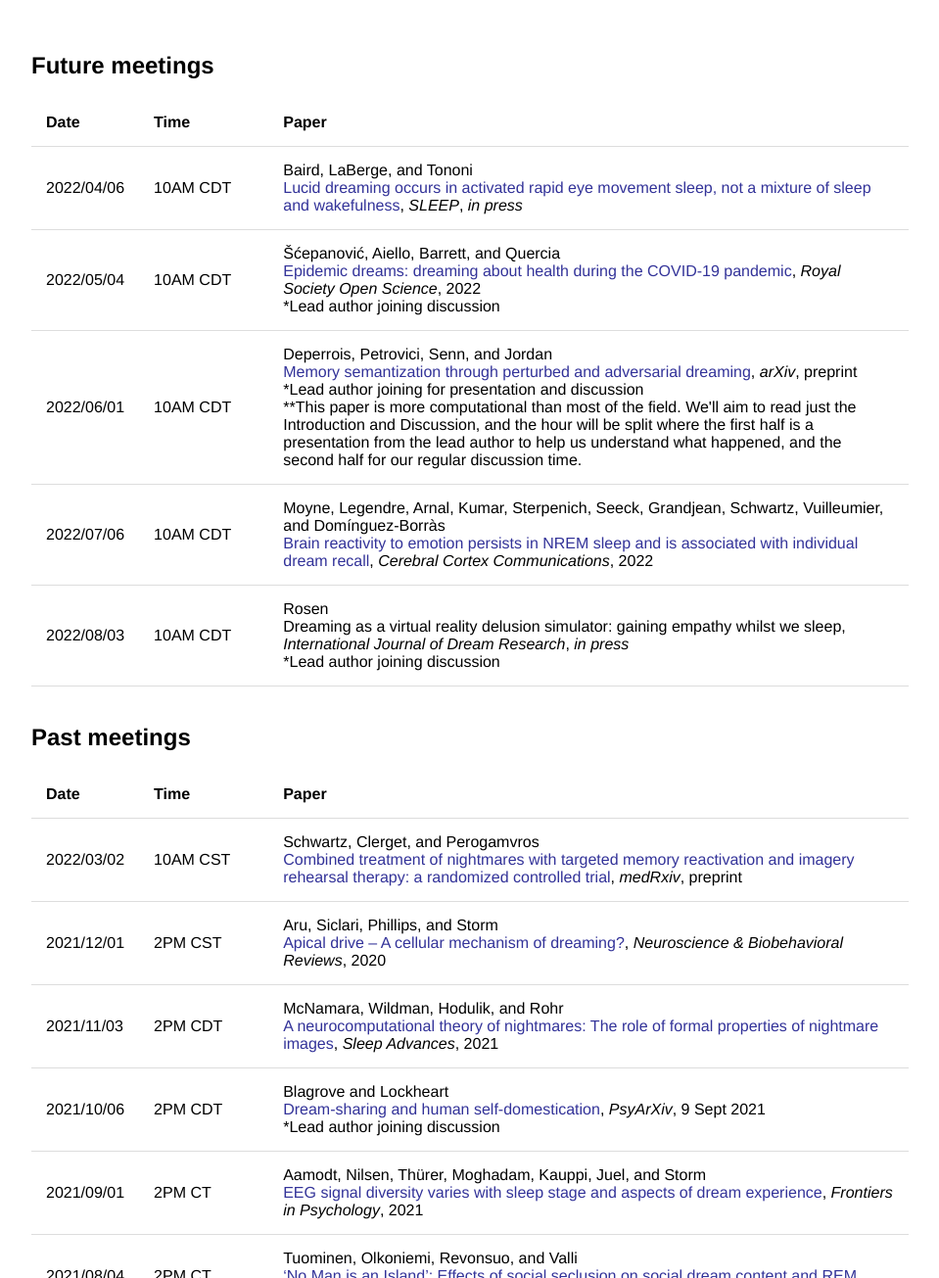
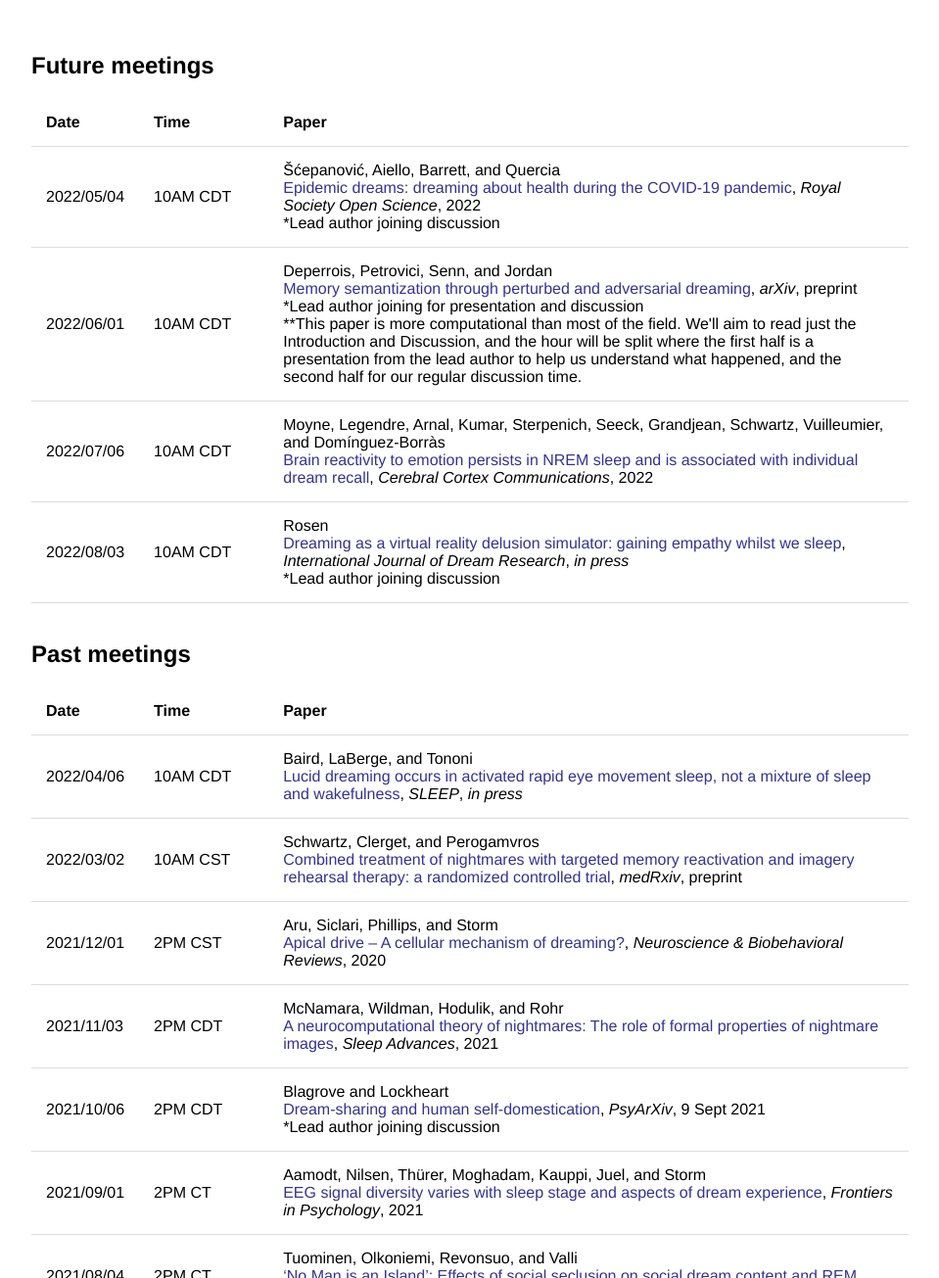
Before and after one commit to remrama/remrama.github.io, a Jekyll site: the page built from drrc/index.html, in a window 1280 px wide and 1400 px high, scrolled down 521 px, cut to the strip 95-1400 px from the top of the window. Shown: the whole strip at 98% size, without its empty margins (160-1119 px from the left). Built offline with Jekyll 4.4.1, drawn with Linux system fonts in a browser that asks for light colours; some of the changed lines change nothing that is shown.

Commit message:
Update index.html

```diff
--- a/drrc/index.html
+++ b/drrc/index.html
@@ -37,11 +37,6 @@ title: DRRC
             <th>Paper</th>
         </tr>
         <tr>
-            <td>2022/04/06</td>
-            <td>10AM CDT</td>
-            <td>Baird, LaBerge, and Tononi<br><a href="https://doi.org/10.1093/sleep/zsab294">Lucid dreaming occurs in activated rapid eye movement sleep, not a mixture of sleep and wakefulness</a>, <i>SLEEP</i>, <i>in press</i></td>
-        </tr>
-        <tr>
             <td>2022/05/04</td>
             <td>10AM CDT</td>
             <td>Šćepanović, Aiello, Barrett, and Quercia<br><a href="https://doi.org/10.1098/rsos.211080">Epidemic dreams: dreaming about health during the COVID-19 pandemic</a>, <i>Royal Society Open Science</i>, 2022<br>*Lead author joining discussion</td>
@@ -59,7 +54,7 @@ title: DRRC
         <tr>
             <td>2022/08/03</td>
             <td>10AM CDT</td>
-            <td>Rosen<br>Dreaming as a virtual reality delusion simulator: gaining empathy whilst we sleep, <i>International Journal of Dream Research</i>, <em>in press</em><br>*Lead author joining discussion</td>
+            <td>Rosen<br><a href="https://doi.org/10.11588/ijodr.2022.1.83147">Dreaming as a virtual reality delusion simulator: gaining empathy whilst we sleep</a>, <i>International Journal of Dream Research</i>, <em>in press</em><br>*Lead author joining discussion</td>
         </tr>
     </table>
 
@@ -76,6 +71,11 @@ title: DRRC
             <th>Date</th>
             <th>Time</th>
             <th>Paper</th>
+        </tr>
+        <tr>
+            <td>2022/04/06</td>
+            <td>10AM CDT</td>
+            <td>Baird, LaBerge, and Tononi<br><a href="https://doi.org/10.1093/sleep/zsab294">Lucid dreaming occurs in activated rapid eye movement sleep, not a mixture of sleep and wakefulness</a>, <i>SLEEP</i>, <i>in press</i></td>
         </tr>
         <tr>
             <td>2022/03/02</td>
```
